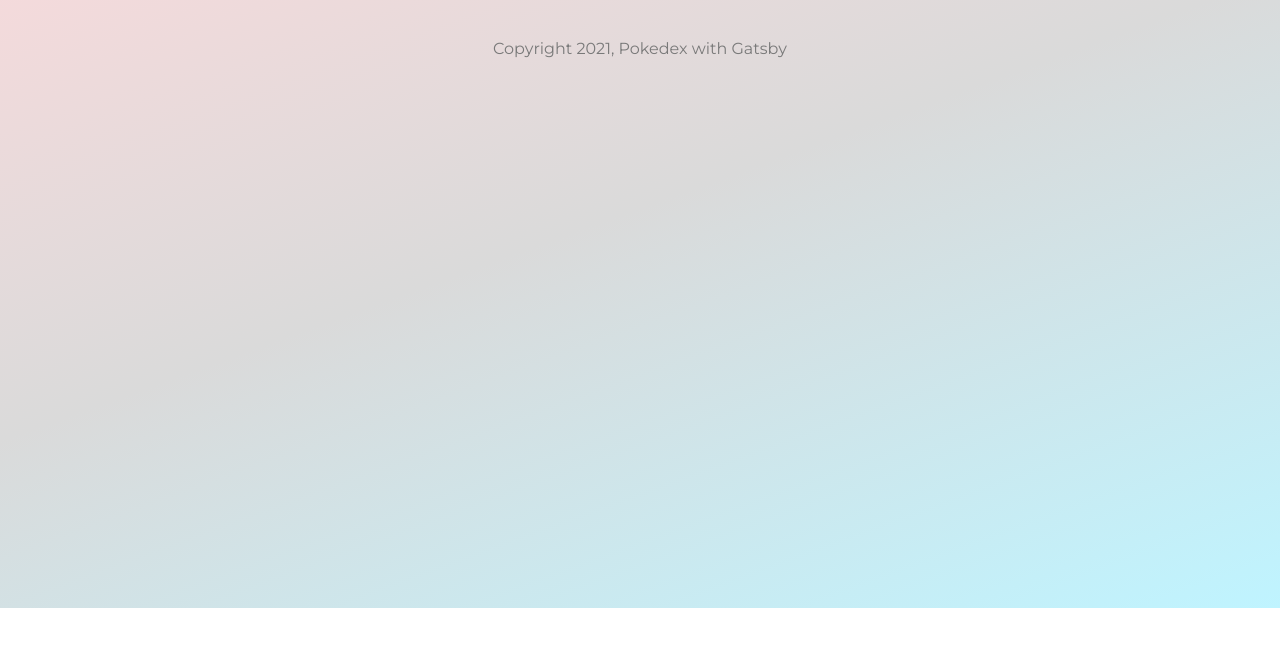
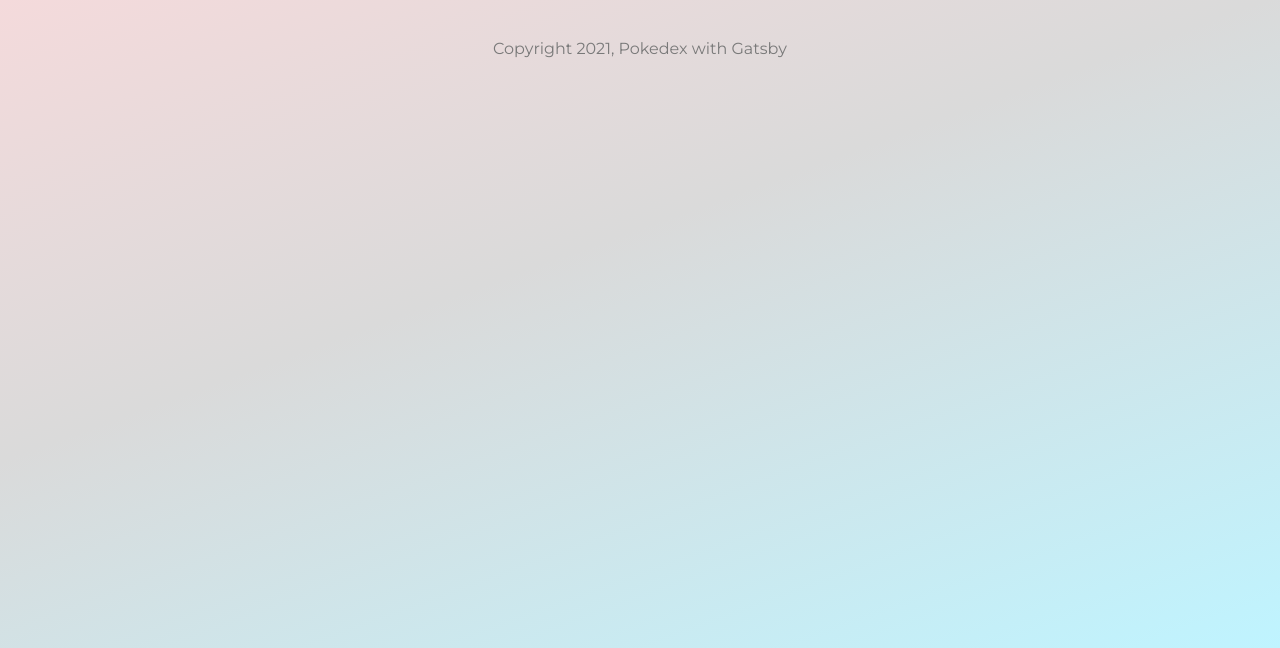
Before and after one commit to PatriciaCostalonga/Pokedex, a Gatsby site: page /about in a window 1280 px wide. Shown: the part 192-840 px from the top of the page. Before the commit the page ends 800 px from the top, so only its background shows below. Built offline with nearby package versions, Linux system fonts and the light colour scheme; Gatsby itself is replaced by a stand-in of ours.

Commit message:
Update global.css

```diff
--- a/src/styles/global.css
+++ b/src/styles/global.css
@@ -268,4 +268,8 @@ footer p{
     .layout{
         margin: 20px 40px;
     }
+
+    html, body{
+        min-height: 100vh;
+    }
 }
```
